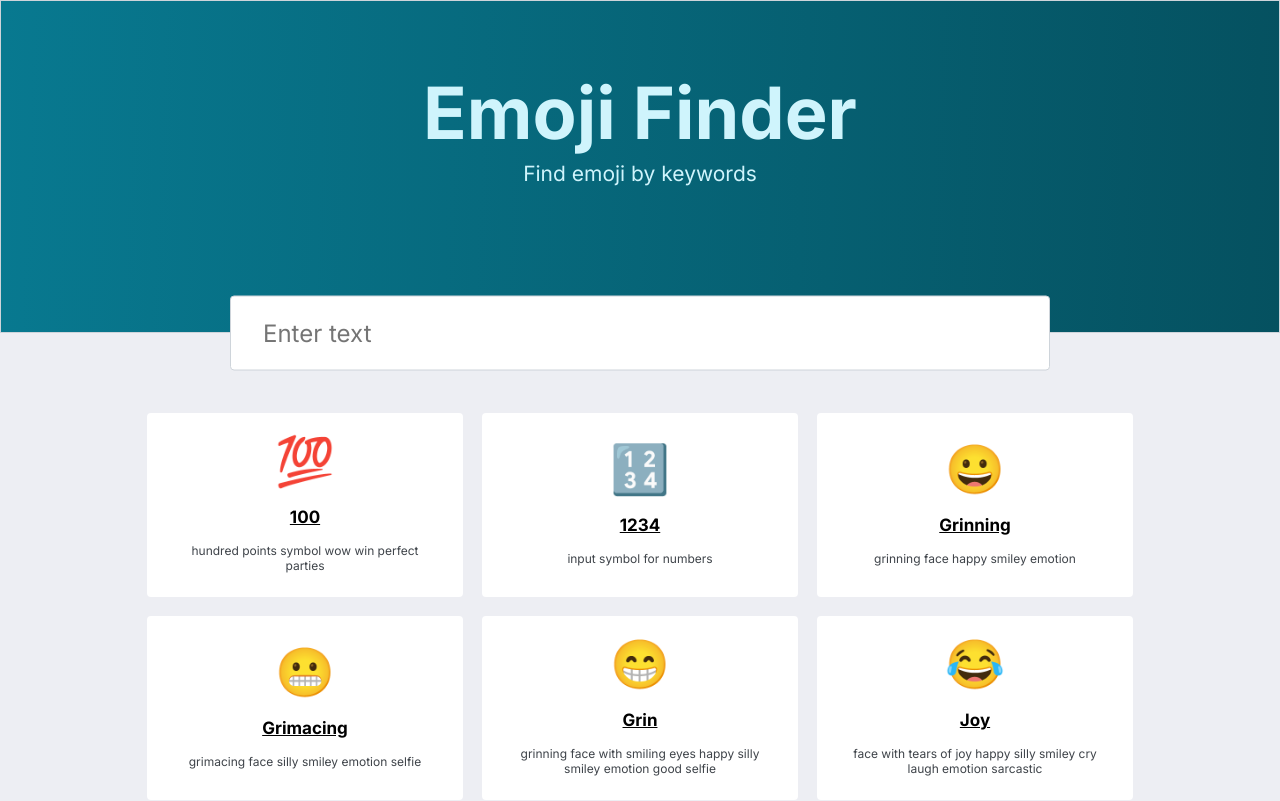
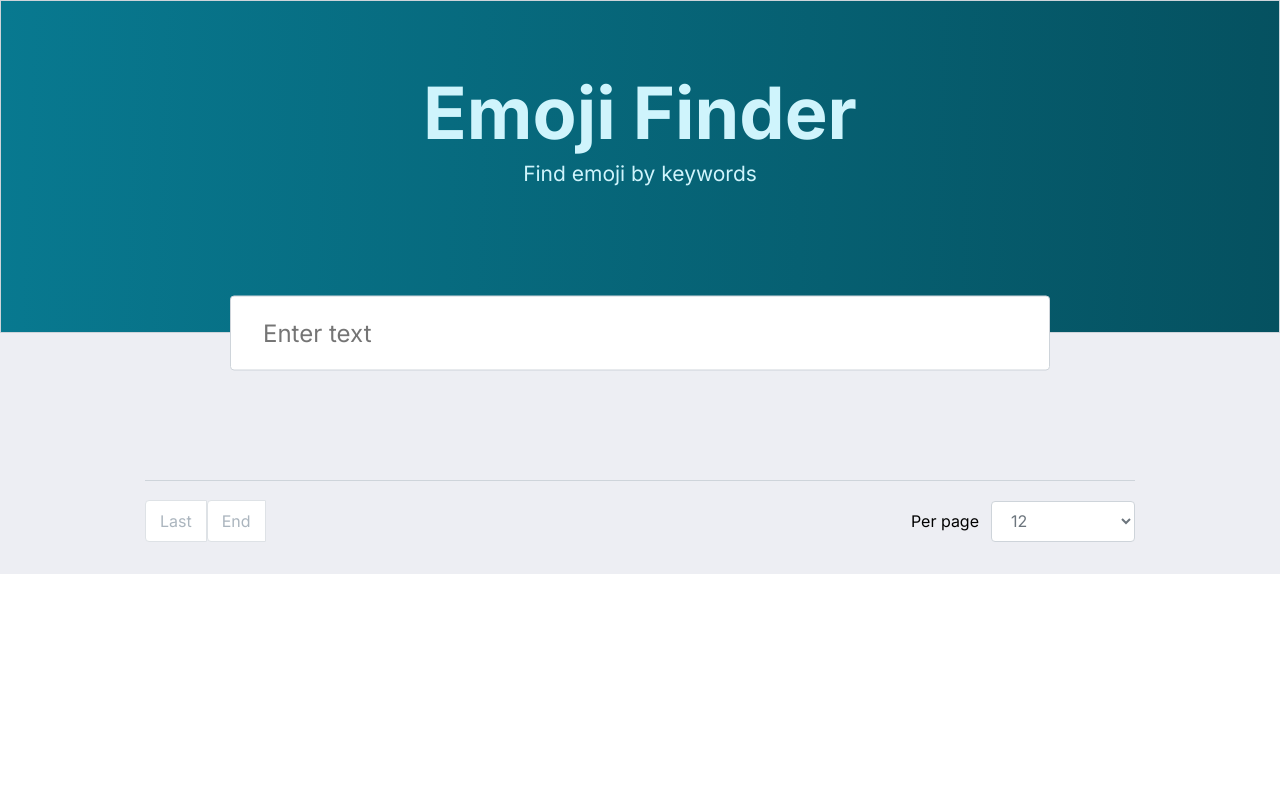
Before and after one commit to Roman-Vik/emojiFinder, a React (Create React App) app: page / in a window 1280 px wide. Shown: the top 801 px of the page. Built offline with nearby package versions, Linux system fonts and the light colour scheme.

Commit message:
Ðкуафrefactoring

```diff
--- a/src/App.jsx
+++ b/src/App.jsx
@@ -5,11 +5,13 @@ import {Footer} from "./components/footer/Footer";
 import {Task13} from "./task13/Task13";
 
 function App() {
+    const [str, setStr] = React.useState(null)
+
     return (
         <>
             <Header/>
             <Main/>
-            <Footer/>
+            <Footer setStr={setStr} />
             <Task13/>
         </>
     );
--- a/src/components/footer/Footer.jsx
+++ b/src/components/footer/Footer.jsx
@@ -1,10 +1,16 @@
 import React from "react";
 import s from './footer.module.css'
+import {Select} from "../select/Select";
+import {Pages} from "../pages/Pages";
+export function Footer({setStr}) {
+    setStr(111)
 
-export function Footer() {
-    return(
+    return (
         <footer>
-            <p className={s.made}>2022 © Made with love by me</p>
+            <div className={s.container}>
+            <Pages/>
+                <Select/>
+            </div>
         </footer>
     )
 }
--- a/src/components/footer/footer.module.css
+++ b/src/components/footer/footer.module.css
@@ -2,22 +2,11 @@ footer {
     padding: 17px 0 13px 0;
     background: #EDEEF3;
 }
-.made{
-    font-family: 'Inter', sans-serif;
-    font-style: normal;
-    font-weight: 400;
-    font-size: 16px;
-    line-height: 21px;
-    text-align: center;
-    color: #6c757d;
+.container {
+    border-top: 1px #CED4DA solid;
+    width: 990px;
+    margin: 0 auto;
+    display: flex;
+    justify-content: center;
+    justify-content: space-between;
 }
-.made::before {
-    position: relative;
-    bottom: 13px;
-    content: '';
-    margin: 0 auto;
-    display: block;
-    width: 986px;
-    height: 1px;
-    background:#CED4DA;
-}
--- a/src/components/list/List.jsx
+++ b/src/components/list/List.jsx
@@ -6,17 +6,15 @@ import {newData} from "../card/refactorData";
 
 export function List ({input}){
 
-
-
     return (
         <section>
                 <div className={s.list}>
                     <div className={s.list__wrapper}></div>
                     <div className={s.container}>
-                        {newData.filter( el=>
-                            el.title.includes(input.trim().toLowerCase()) || el.keywords.includes(input.trim().toLowerCase())).map(
-                                el=>  <Card key={id()} {...el} />
-                        )}
+                        {/*{newData.filter( el=>*/}
+                        {/*    el.title.includes(input.trim().toLowerCase()) || el.keywords.includes(input.trim().toLowerCase())).map(*/}
+                        {/*        el=>  <Card key={id()} {...el} />*/}
+                        {/*)}*/}
                     </div>
 
                 </div>
--- a/src/components/main/Main.jsx
+++ b/src/components/main/Main.jsx
@@ -6,7 +6,6 @@ import {useState} from "react";
 export function Main() {
 const [input, setInput] = useState('')
 
-
     return (
         <main>
             <Search setInput={setInput}/>
--- /dev/null
+++ b/src/components/pages/Pages.jsx
@@ -0,0 +1,12 @@
+import s from  "./pages.module.css"
+import React from "react";
+
+export function Pages() {
+    return (
+        <ul className={s.list}>
+            <li>Last</li>
+
+            <li>End</li>
+        </ul>
+    )
+}
--- /dev/null
+++ b/src/components/pages/pages.module.css
@@ -0,0 +1,19 @@
+
+ul {
+    display: flex;
+    padding: 19px 0;
+}
+
+li {
+    padding: 12px 14px;
+    font-family: 'Inter', sans-serif;
+    font-style: normal;
+    font-weight: 400;
+    font-size: 16px;
+    line-height: 16px;
+    color: #ABB5BE;
+    list-style-type: none;
+    background: #FFFFFF;
+    border: 1px solid #DEE2E6;
+    border-radius: 4px 0 0 4px;
+}
--- /dev/null
+++ b/src/components/select/Select.jsx
@@ -0,0 +1,16 @@
+import s from './select.module.css'
+import React from "react";
+export function Select() {
+    return (
+        <>
+            <div className={s.select}>
+                <p className={s.select__text}>Per page</p>
+                <select name={s.select__pages}>
+                    <option value="value1" selected>12</option>
+                    <option value="value2">24</option>
+                    <option value="value3">36</option>
+                </select>
+            </div>
+        </>
+    )
+}
--- /dev/null
+++ b/src/components/select/select.module.css
@@ -0,0 +1,29 @@
+
+.select {
+    display: flex;
+    gap: 12px;
+    align-items: center;
+
+}
+
+.select__text {
+    font-family: 'Inter', sans-serif;
+    font-style: normal;
+    font-weight: 400;
+    font-size: 16px;
+    line-height: 21px;
+    color: #000000;
+}
+
+select {
+    padding: 9px 87px 8px 15px;
+    font-family: 'Inter', sans-serif;
+    font-style: normal;
+    font-weight: 400;
+    font-size: 16px;
+    line-height: 21px;
+    color: #6C757D;
+    background: #FFFFFF;
+    border: 1px solid #CED4DA;
+    border-radius: 4px;
+}
```
